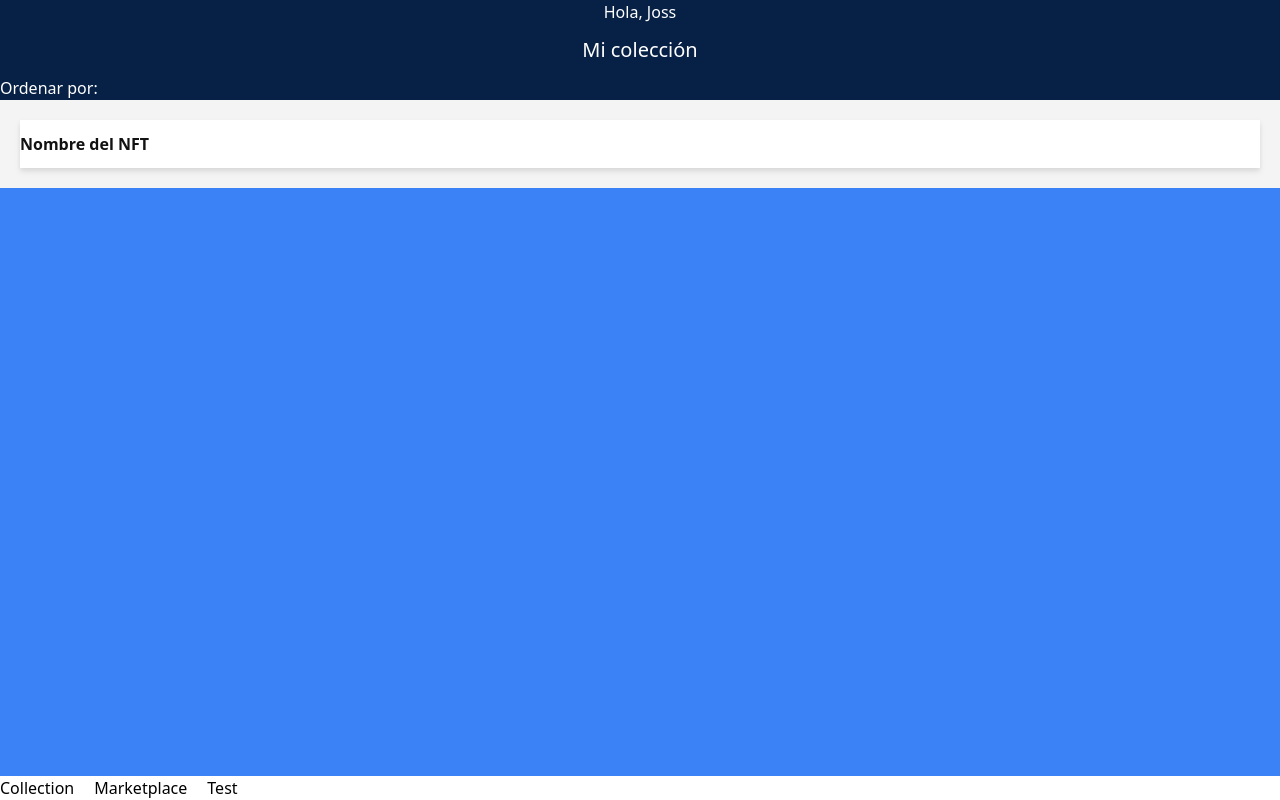
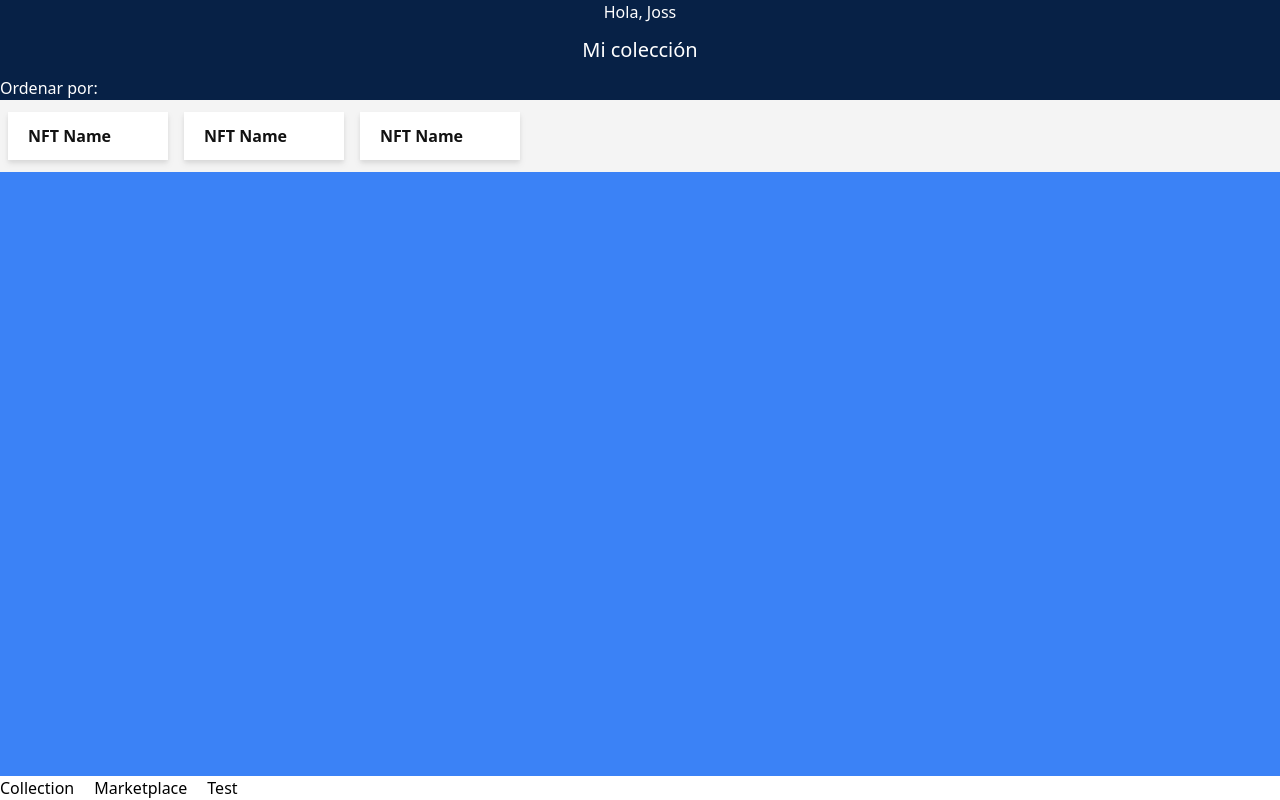
Before and after one commit to abdielreyes/hackathon2022, a React (Create React App) app in the folder app/: page / in a window 1280 px wide. Built offline with nearby package versions, Linux system fonts and the light colour scheme.

Commit message:
Add NFTCard

```diff
--- /dev/null
+++ b/app/src/components/NFTCard.tsx
@@ -0,0 +1,14 @@
+import React from 'react'
+import Subtitle from './Subtitle'
+
+interface NFTCardProps {
+  name:string
+}
+
+export default function NFTCard({name}:NFTCardProps) {
+  return (
+    <div className='bg-white-2 mx-2 my-3 drop-shadow-md px-5 w-40'>
+      <Subtitle label={name} />
+    </div>
+  )
+}
--- a/app/src/pages/Collection.tsx
+++ b/app/src/pages/Collection.tsx
@@ -1,4 +1,5 @@
 import React from 'react'
+import NFTCard from '../components/NFTCard'
 import Subtitle from '../components/Subtitle'
 import Title from '../components/Title'
 
@@ -14,10 +15,10 @@ export default function Collection() {
 					Ordenar por:
 				</div>
 			</section>
-			<section className='bg-white-1'>
-				<div className='bg-white-2 m-5 drop-shadow-md'>
-					<Subtitle label='Nombre del NFT' />
-				</div>
+			<section className='bg-white-1 flex flex-wrap'>
+				<NFTCard name='NFT Name' />
+				<NFTCard name='NFT Name' />
+				<NFTCard name='NFT Name' />
 			</section>
 		</div>
 	)
```
